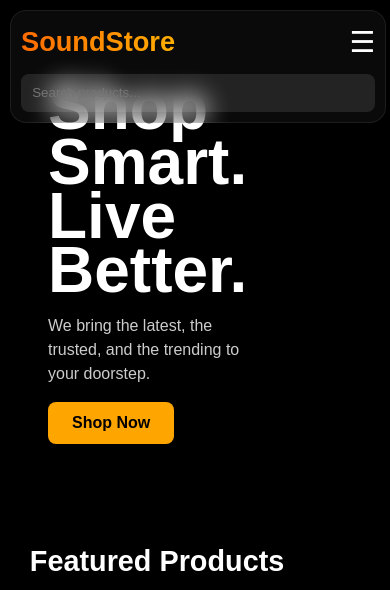
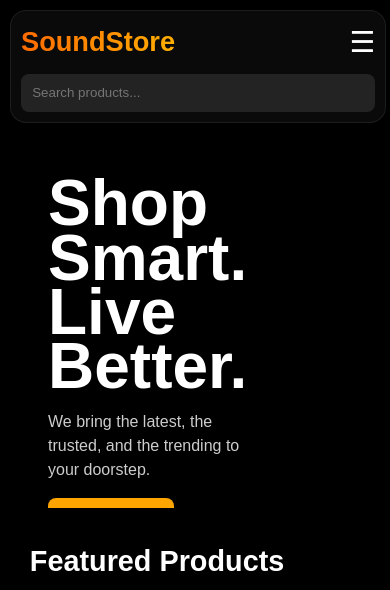
Before and after one commit to olaoluwajf/soundstore-ecommerce, a React (Vite) app: page /#/ in a window 390 px wide. Shown: the top 590 px of the page. Built offline with nearby package versions, Linux system fonts and the light colour scheme; no server answers; the database is empty.

Commit message:
fixed hero text and image

```diff
--- a/src/Components/Hero.css
+++ b/src/Components/Hero.css
@@ -103,7 +103,7 @@
 @media (max-width: 768px) {
 
 .hero-text{
-  top: -10rem;
+  top: -4rem;
   position: relative;
 }
 
--- a/src/Components/Hero.jsx
+++ b/src/Components/Hero.jsx
@@ -12,7 +12,7 @@ export default function Hero() {
       <motion.div initial={{ opacity: 0, x: 50 }} animate={{ opacity: 1, x: 0 }} transition={{ duration: 0.8 }}>
            <div className="hero-image-container">
     <div className="blob-background"></div>
-              <img src="https://ibb.co/Pv0311xn" alt="Hero Product" className="hero-image" />
+              <img src="https://i.ibb.co/4n3944WG/Hero-image.png" alt="Hero Product" className="hero-image" />
   </div>
 
       </motion.div>
```
